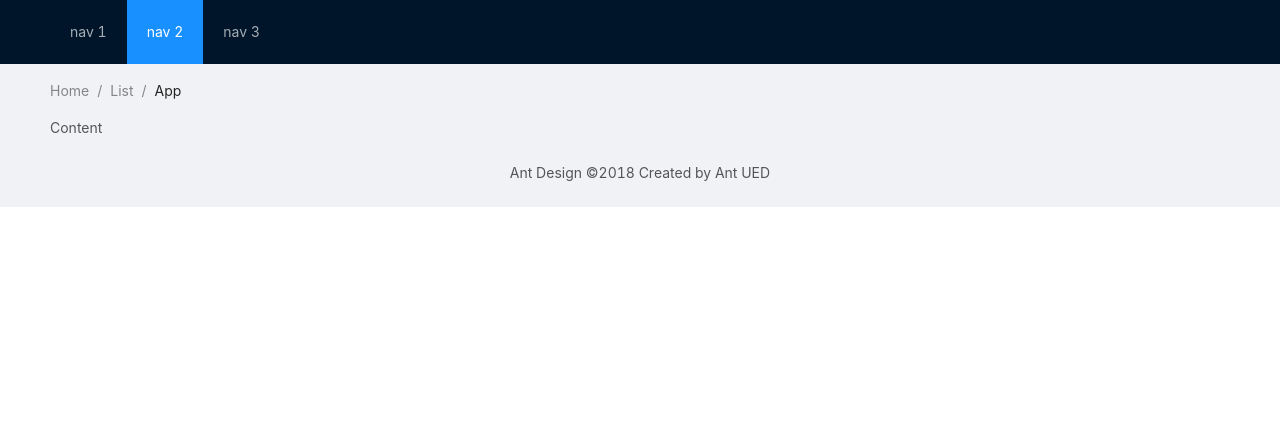
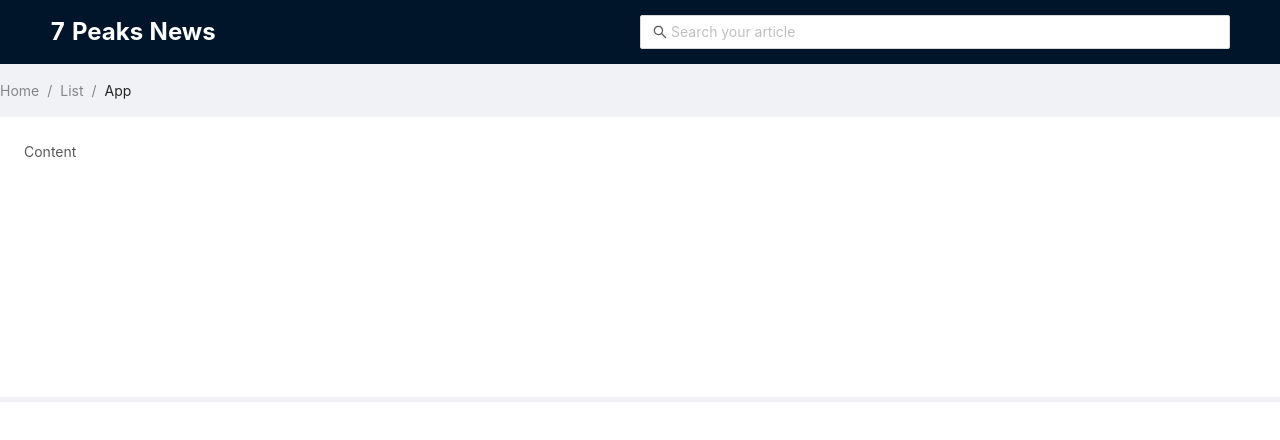
Before and after one commit to phakphumi/new-york-times-web-app, a React (Create React App) app: page / in a window 1280 px wide. Shown: the top 440 px of the page. Built offline with nearby package versions, Linux system fonts and the light colour scheme.

Commit message:
initiate header design

```diff
--- a/src/components/Layout/Layout.jsx
+++ b/src/components/Layout/Layout.jsx
@@ -1,31 +1,36 @@
 import React from 'react';
-import { Layout as AntdLayout, Menu, Breadcrumb } from 'antd';
-
+import {
+  Layout as AntdLayout,
+  Breadcrumb,
+  Row,
+  Col,
+ } from 'antd';
+import styles from './Layout.module.scss';
+import SearchBox from '../SearchBox/SearchBox';
 const { Header, Content, Footer } = AntdLayout;
 
 export default function Layout() {
   return (
     <AntdLayout className="layout">
-      <Header>
-        <div className="logo" />
-        <Menu
-          theme="dark"
-          mode="horizontal"
-          defaultSelectedKeys={['2']}
-          style={{ lineHeight: '64px' }}
-        >
-          <Menu.Item key="1">nav 1</Menu.Item>
-          <Menu.Item key="2">nav 2</Menu.Item>
-          <Menu.Item key="3">nav 3</Menu.Item>
-        </Menu>
+      <Header className={styles.header}>
+        <Row align="middle">
+          <Col md={12}>
+            <div className={styles.logo}>
+              7 Peaks News
+            </div>
+          </Col>
+          <Col md={12}>
+            <SearchBox />
+          </Col>
+        </Row>
       </Header>
-      <Content style={{ padding: '0 50px' }}>
+      <Content className={styles.content}>
         <Breadcrumb style={{ margin: '16px 0' }}>
           <Breadcrumb.Item>Home</Breadcrumb.Item>
           <Breadcrumb.Item>List</Breadcrumb.Item>
           <Breadcrumb.Item>App</Breadcrumb.Item>
         </Breadcrumb>
-        <div className="site-layout-content">Content</div>
+        <div className={styles.siteLayoutContent}>Content</div>
       </Content>
       <Footer style={{ textAlign: 'center' }}>Ant Design ©2018 Created by Ant UED</Footer>
     </AntdLayout>
--- /dev/null
+++ b/src/components/Layout/Layout.module.scss
@@ -0,0 +1,26 @@
+.siteLayoutContent {
+  background: #fff;
+  padding: 24px;
+  min-height: 280px;
+}
+
+$header-height: 64px;
+
+.header {
+  position: fixed;
+  top: 0px;
+  width: 100%;
+  height: $header-height;
+
+  .logo {
+    float: left;
+    color: white;
+    font-size: 24px;
+    font-weight: bold;
+  }
+}
+
+.content {
+  position: relative;
+  top: $header-height;
+}
--- /dev/null
+++ b/src/components/SearchBox/SearchBox.jsx
@@ -0,0 +1,14 @@
+import React from 'react';
+import { Input } from 'antd';
+import { SearchOutlined } from '@ant-design/icons';
+
+export default function SearchBox() {
+  return (
+    <>
+      <Input
+        placeholder="Search your article"
+        prefix={<SearchOutlined />}
+      />
+    </>
+  );
+}
```
